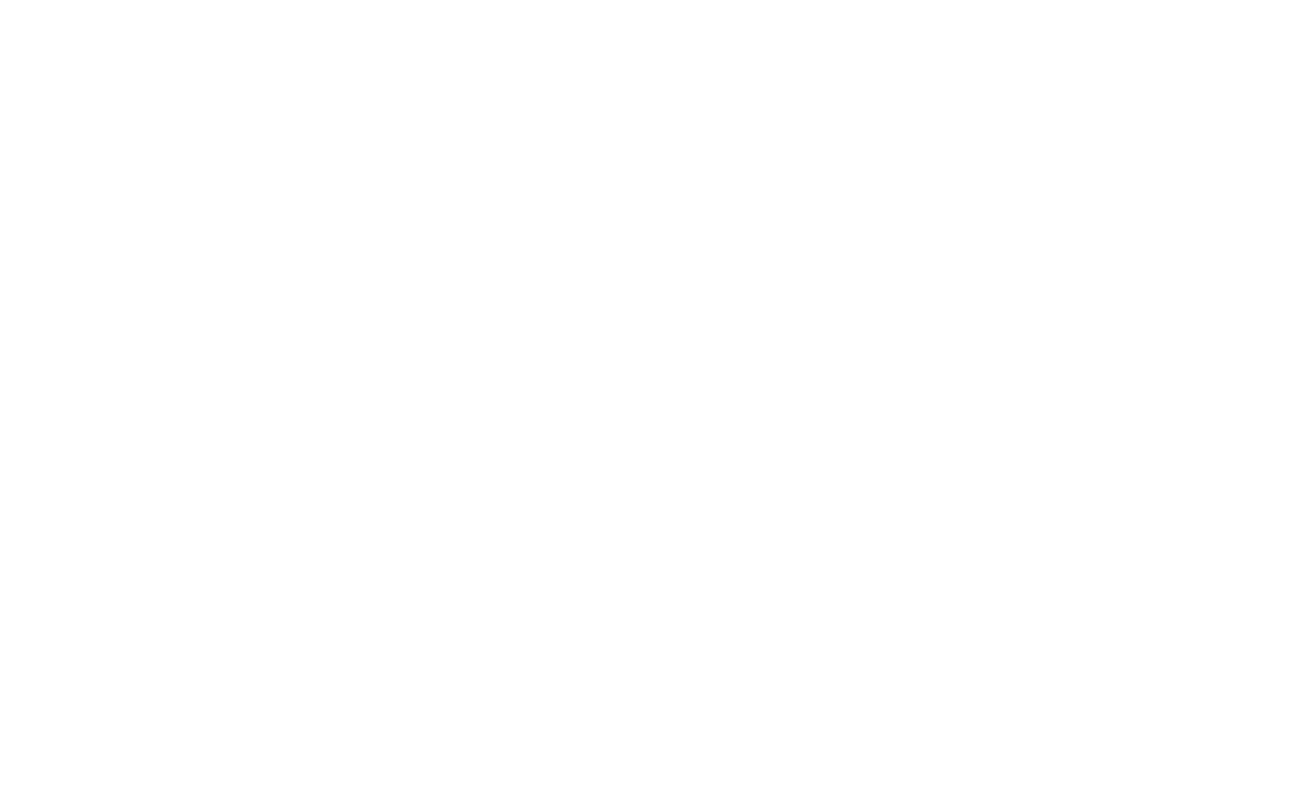
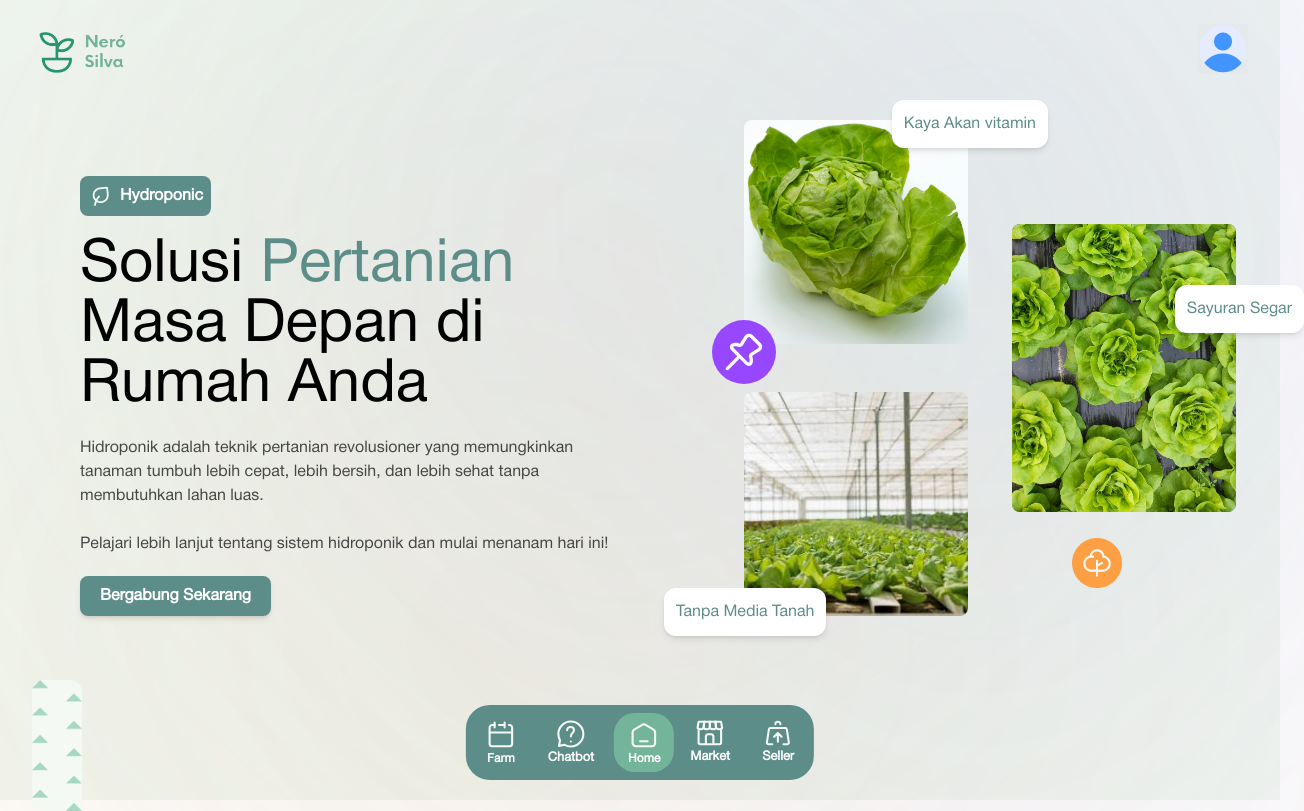
Before and after one commit to said-boy/fe-nero-silva, a React (Vite) app: page /home in a window 1280 px wide. Before the commit this address had no page. Shown: the whole page, 1304 px wide, since content can reach past the window. Built offline with nearby package versions, Linux system fonts and the light colour scheme.

Commit message:
fix ukuran di layar xl

```diff
--- a/src/App.jsx
+++ b/src/App.jsx
@@ -3,13 +3,15 @@ import { BrowserRouter, Routes, Route, Navigate } from "react-router-dom";
 import HomePage from "./pages/HomePage";
 import AuthPage from "./pages/AuthPage";
 import FarmPage from "./pages/FarmPage";
+import LandingPage from "./pages/LandingPage";
 
 function App() {
   return (
     <>
       <BrowserRouter>
         <Routes>
-          <Route path="/" Component={HomePage}></Route>
+          <Route path="/" Component={LandingPage}></Route>
+          <Route path="/home" Component={HomePage}></Route>
           <Route path="/auth">
             <Route index element={<Navigate to="/auth/signin" />} />
             <Route path=":action" element={<AuthPage />} />
--- a/src/components/Menu.jsx
+++ b/src/components/Menu.jsx
@@ -4,34 +4,40 @@ import { Date, Chat, Home, Market, Seller } from "./IconMenu";
 export default function Menu() {
   return (
     <>
-      <div className="bg-[#5C8D89] px-5 py-2 rounded-3xl text-white">
+      <div className="bg-[#5C8D89] px-5 py-1 rounded-3xl text-white">
         <ul className="flex gap-8">
           <li
-            className={`flex flex-col justify-center items-center ${
-              location.pathname === "/farm"
-                ? "bg-[#74B49B] pt-[8px] pb-[6px] px-[17px] rounded-[24px] -ml-3"
-                : ""
-            }`}
+            className={`flex flex-col  justify-center items-center ${location.pathname === "/farm"
+              ? "bg-[#74B49B]  -ml-3.5 -mr-4 my-1 pt-[7px] pb-[6px] px-[15px] rounded-[21px]"
+              : ""
+              }`}
           >
             <Link to={"/farm"}>
-              <Date width="30" height="30" />
-              <small className="font-semibold">Farm</small>
+              <div className="-mb-1 flex justify-center">
+                <Date width="30" height="30" />
+              </div>
+              <div className="-mb-1 text-center">
+                <small className="text-xs font-semibold">Farm</small>
+              </div>
             </Link>
           </li>
-          <li className="flex flex-col justify-center items-center">
+          <li className="flex flex-col justify-center items-center  pt-[8px] pb-[6px]">
             <Chat width="30" height="30" />
             <small className="font-semibold">Chatbot</small>
           </li>
           <li
-            className={`flex flex-col justify-center items-center ${
-              location.pathname === "/"
-                ? "bg-[#74B49B] pt-[8px] pb-[6px] px-[17px] rounded-[24px]"
-                : ""
-            }`}
+            className={`flex flex-col justify-center items-center ${location.pathname === "/home"
+              ? "bg-[#74B49B] -ml-3 -mr-4 my-1 pt-[7px] pb-[6px] px-[14px] rounded-[21px]"
+              : ""
+              }`}
           >
-            <Link to={"/"}>
-              <Home width="35" height="35" />
-              <small className="font-semibold -mt-1">Home</small>
+            <Link to={"/home"}>
+              <div className="-mb-1 flex justify-center">
+                <Home width="30" height="30" />
+              </div>
+              <div className="-mb-1 text-center">
+                <small className="text-xs font-semibold">Home</small>
+              </div>
             </Link>
           </li>
           <li className="flex flex-col justify-center items-center">
@@ -43,7 +49,7 @@ export default function Menu() {
             <small className="font-semibold">Seller</small>
           </li>
         </ul>
-      </div>
+      </div >
     </>
   );
 }
--- a/src/index.css
+++ b/src/index.css
@@ -576,12 +576,12 @@ video {
   inset: 0px;
 }
 
-.-bottom-0 {
-  bottom: -0px;
+.-bottom-10 {
+  bottom: -2.5rem;
 }
 
-.-bottom-10 {
-  bottom: -2.5rem;
+.-bottom-5 {
+  bottom: -1.25rem;
 }
 
 .-left-20 {
@@ -620,8 +620,8 @@ video {
   top: -5rem;
 }
 
-.bottom-16 {
-  bottom: 4rem;
+.bottom-10 {
+  bottom: 2.5rem;
 }
 
 .bottom-5 {
@@ -680,10 +680,6 @@ video {
   top: 0px;
 }
 
-.top-1\/2 {
-  top: 50%;
-}
-
 .top-1\/3 {
   top: 33.333333%;
 }
@@ -694,6 +690,10 @@ video {
 
 .top-20 {
   top: 5rem;
+}
+
+.top-24 {
+  top: 6rem;
 }
 
 .top-5 {
@@ -708,6 +708,10 @@ video {
   top: 15rem;
 }
 
+.top-\[15vh\] {
+  top: 15vh;
+}
+
 .top-\[35rem\] {
   top: 35rem;
 }
@@ -716,12 +720,44 @@ video {
   top: 450px;
 }
 
+.bottom-20 {
+  bottom: 5rem;
+}
+
+.bottom-32 {
+  bottom: 8rem;
+}
+
 .bottom-0 {
   bottom: 0px;
 }
 
-.-bottom-5 {
-  bottom: -1.25rem;
+.bottom-56 {
+  bottom: 14rem;
+}
+
+.top-56 {
+  top: 14rem;
+}
+
+.top-\[100v\] {
+  top: 100v;
+}
+
+.top-\[100vh\] {
+  top: 100vh;
+}
+
+.top-\[90vh\] {
+  top: 90vh;
+}
+
+.top-\[80vh\] {
+  top: 80vh;
+}
+
+.top-\[85vh\] {
+  top: 85vh;
 }
 
 .-z-10 {
@@ -752,9 +788,23 @@ video {
   margin: 1.25rem;
 }
 
+.mx-auto {
+  margin-left: auto;
+  margin-right: auto;
+}
+
+.my-1 {
+  margin-top: 0.25rem;
+  margin-bottom: 0.25rem;
+}
+
 .my-3 {
   margin-top: 0.75rem;
   margin-bottom: 0.75rem;
+}
+
+.-mb-1 {
+  margin-bottom: -0.25rem;
 }
 
 .-mb-80 {
@@ -769,8 +819,12 @@ video {
   margin-left: -0.75rem;
 }
 
-.-mt-1 {
-  margin-top: -0.25rem;
+.-ml-3\.5 {
+  margin-left: -0.875rem;
+}
+
+.-mr-4 {
+  margin-right: -1rem;
 }
 
 .-mt-3 {
@@ -783,10 +837,6 @@ video {
 
 .mb-2 {
   margin-bottom: 0.5rem;
-}
-
-.mb-3 {
-  margin-bottom: 0.75rem;
 }
 
 .mb-32 {
@@ -811,10 +861,6 @@ video {
 
 .mt-1 {
   margin-top: 0.25rem;
-}
-
-.mt-10 {
-  margin-top: 2.5rem;
 }
 
 .mt-12 {
@@ -941,10 +987,6 @@ video {
   width: 24rem;
 }
 
-.w-\[100vw\] {
-  width: 100vw;
-}
-
 .w-\[242px\] {
   width: 242px;
 }
@@ -969,13 +1011,12 @@ video {
   width: 100%;
 }
 
+.max-w-screen-xl {
+  max-width: 1280px;
+}
+
 .-translate-x-1\/2 {
   --tw-translate-x: -50%;
-  transform: translate(var(--tw-translate-x), var(--tw-translate-y)) rotate(var(--tw-rotate)) skewX(var(--tw-skew-x)) skewY(var(--tw-skew-y)) scaleX(var(--tw-scale-x)) scaleY(var(--tw-scale-y));
-}
-
-.-translate-y-1\/2 {
-  --tw-translate-y: -50%;
   transform: translate(var(--tw-translate-x), var(--tw-translate-y)) rotate(var(--tw-rotate)) skewX(var(--tw-skew-x)) skewY(var(--tw-skew-y)) scaleX(var(--tw-scale-x)) scaleY(var(--tw-scale-y));
 }
 
@@ -1006,6 +1047,10 @@ video {
 
 .content-end {
   align-content: flex-end;
+}
+
+.items-end {
+  align-items: flex-end;
 }
 
 .items-center {
@@ -1042,10 +1087,6 @@ video {
 
 .gap-3 {
   gap: 0.75rem;
-}
-
-.gap-5 {
-  gap: 1.25rem;
 }
 
 .gap-8 {
@@ -1088,8 +1129,8 @@ video {
   border-radius: 20px;
 }
 
-.rounded-\[24px\] {
-  border-radius: 24px;
+.rounded-\[21px\] {
+  border-radius: 21px;
 }
 
 .rounded-full {
@@ -1204,44 +1245,6 @@ video {
   background-color: rgb(255 255 255 / var(--tw-bg-opacity));
 }
 
-.bg-\[F4F9F4\] {
-  background-color: F4F9F4;
-}
-
-.bg-\[\#\] {
-  background-color: #;
-}
-
-.bg-\[\#a1a3a1\] {
-  --tw-bg-opacity: 1;
-  background-color: rgb(161 163 161 / var(--tw-bg-opacity));
-}
-
-.bg-\[\#cfd0cf\] {
-  --tw-bg-opacity: 1;
-  background-color: rgb(207 208 207 / var(--tw-bg-opacity));
-}
-
-.bg-\[\#dfe0df\] {
-  --tw-bg-opacity: 1;
-  background-color: rgb(223 224 223 / var(--tw-bg-opacity));
-}
-
-.bg-\[\#edeeed\] {
-  --tw-bg-opacity: 1;
-  background-color: rgb(237 238 237 / var(--tw-bg-opacity));
-}
-
-.bg-\[\#c3c5c3\] {
-  --tw-bg-opacity: 1;
-  background-color: rgb(195 197 195 / var(--tw-bg-opacity));
-}
-
-.bg-\[\#e6e8e6\] {
-  --tw-bg-opacity: 1;
-  background-color: rgb(230 232 230 / var(--tw-bg-opacity));
-}
-
 .bg-opacity-50 {
   --tw-bg-opacity: 0.5;
 }
@@ -1288,9 +1291,9 @@ video {
   padding-right: 2.5rem;
 }
 
-.px-24 {
-  padding-left: 6rem;
-  padding-right: 6rem;
+.px-20 {
+  padding-left: 5rem;
+  padding-right: 5rem;
 }
 
 .px-28 {
@@ -1303,9 +1306,19 @@ video {
   padding-right: 1.25rem;
 }
 
-.px-\[17px\] {
-  padding-left: 17px;
-  padding-right: 17px;
+.px-\[14px\] {
+  padding-left: 14px;
+  padding-right: 14px;
+}
+
+.px-\[15px\] {
+  padding-left: 15px;
+  padding-right: 15px;
+}
+
+.py-1 {
+  padding-top: 0.25rem;
+  padding-bottom: 0.25rem;
 }
 
 .py-2 {
@@ -1335,6 +1348,10 @@ video {
 
 .pt-5 {
   padding-top: 1.25rem;
+}
+
+.pt-\[7px\] {
+  padding-top: 7px;
 }
 
 .pt-\[8px\] {
@@ -1461,11 +1478,6 @@ video {
   box-shadow: var(--tw-ring-offset-shadow, 0 0 #0000), var(--tw-ring-shadow, 0 0 #0000), var(--tw-shadow);
 }
 
-.blur {
-  --tw-blur: blur(8px);
-  filter: var(--tw-blur) var(--tw-brightness) var(--tw-contrast) var(--tw-grayscale) var(--tw-hue-rotate) var(--tw-invert) var(--tw-saturate) var(--tw-sepia) var(--tw-drop-shadow);
-}
-
 .blur-\[400px\] {
   --tw-blur: blur(400px);
   filter: var(--tw-blur) var(--tw-brightness) var(--tw-contrast) var(--tw-grayscale) var(--tw-hue-rotate) var(--tw-invert) var(--tw-saturate) var(--tw-sepia) var(--tw-drop-shadow);
--- a/src/pages/HomePage.jsx
+++ b/src/pages/HomePage.jsx
@@ -1,9 +1,9 @@
 import { useState } from "react";
 import { motion } from "framer-motion";
-import LandingPage from "../components/LandingPage";
+import LandingPage from "./LandingPage";
 import NeroSilva from "../components/LogoNeroSilva";
 import People from "../components/People";
-import Background from "../components/Backgournd";
+import Background from "../components/BackgroundFarm";
 import Leaf from "../components/Leaf";
 import Pyramid from "../components/Pyramid";
 import Brokoli from "../components/Brokoli";
@@ -15,43 +15,25 @@ import Before from "../components/Before";
 import Menu from "../components/Menu";
 
 export default function HomePage() {
-  const [animate, setAnimate] = useState(true);
   return (
     <>
-      <div className="relative overflow-hidden font-HelveticaNeueRoman">
-        {animate ? (
-          <div>
-            <LandingPage onAnimationComplete={() => setAnimate(false)} />
+      <Background />
+      <div className="max-w-screen-xl mx-auto font-HelveticaNeueRoman">
+        <div className="relative max-w-screen-xl mx-auto">
+          <div className="absolute top-[85vh] left-8 z-20 bg-[#F4F9F4] rounded-xl">
+            <Pyramid width={50} />
           </div>
-        ) : (
-          <>
-            <motion.div
-              initial={{filter: 'blur(10px)'}}
-              animate={{ bottom: -700 }}
-              transition={{ duration: 1 }}
-              className="absolute"
-            >
-              <Before />
-            </motion.div>
-            <motion.div>
-              <Background />
           <div className="absolute shadow-2xl -top-36 left-8 z-20 bg-[#F4F9F4] rounded-xl">
-                <NeroSilva width={80} />
+            <NeroSilva width={100} />
           </div>
           <div className="absolute top-6 right-8 z-20 rounded-xl">
             <People width={50} />
           </div>
-              <div className="absolute shadow-2xl -bottom-0 left-8 z-20 bg-[#F4F9F4] rounded-xl">
-                <Pyramid width={50} />
         </div>
-              <div className="absolute top-1/2 left-1/2 -translate-x-1/2 -translate-y-1/2">
-                <div className="flex gap-10 justify-between w-[100vw] px-24">
-                  <motion.div
-                    initial={{ marginTop: "300px" }}
-                    animate={{ marginTop: "40px" }}
-                    transition={{ duration: 1.5 }}
-                    className="mt-10 w-1/2"
-                  >
+        <div className="relative top-[15vh] flex items-end max-w-screen-xl mx-auto">
+          <div className="flex px-20 gap-10">
+            <div className="flex justify-start">
+              <div>
                 <button className="bg-[#5C8D89] mb-5 flex gap-2 font-bold p-2 text-white rounded-lg">
                   <Leaf /> Hydroponic
                 </button>
@@ -76,14 +58,12 @@ export default function HomePage() {
                 <button className="bg-[#5C8D89] flex gap-3 font-bold py-2 px-5 text-white rounded-lg shadow-md">
                   Bergabung Sekarang
                 </button>
-                  </motion.div>
+              </div>
+            </div>
+          </div>
 
-                  <motion.div
-                    initial={{ marginRight: "-300px" }}
-                    animate={{ marginRight: "0px" }}
-                    transition={{ duration: 1.5 }}
-                    className="flex gap-5"
-                  >
+          <div className="flex px-10 gap-10">
+            <div>
               <div className="flex flex-col justify-between align-middle">
                 <div className="relative">
                   <span className="absolute z-10 bg-white p-3 text-[#5C8D89] rounded-xl font-[500] -top-5 -right-20 shadow-md">
@@ -108,6 +88,7 @@ export default function HomePage() {
                   </span>
                 </div>
               </div>
+            </div>
 
             <div className="relative flex items-center p-1">
               <span className="absolute z-10 bg-white p-3 text-[#5C8D89] rounded-xl font-[500] top-1/3 -right-16 shadow-md">
@@ -120,19 +101,12 @@ export default function HomePage() {
                 <Tree width={50} />
               </span>
             </div>
-                  </motion.div>
           </div>
         </div>
-              <motion.div
-              initial={{ marginBottom: "-90px" }}
-              animate={{ marginBottom: "-5px" }}
-              transition={{ duration: 2 }}
+        <div
           className="absolute bottom-5 left-1/2 -translate-x-1/2">
           <Menu />
-              </motion.div>
-            </motion.div>
-          </>
-        )}
+        </div>
       </div>
     </>
   );
```
Also changed, not shown: src/pages/FarmPage.jsx (+4 -10 lines), src/pages/LandingPage.jsx (renamed from src/components/LandingPage.jsx, +12 -8 lines). Lines whose indentation alone changed are shown as unchanged.
